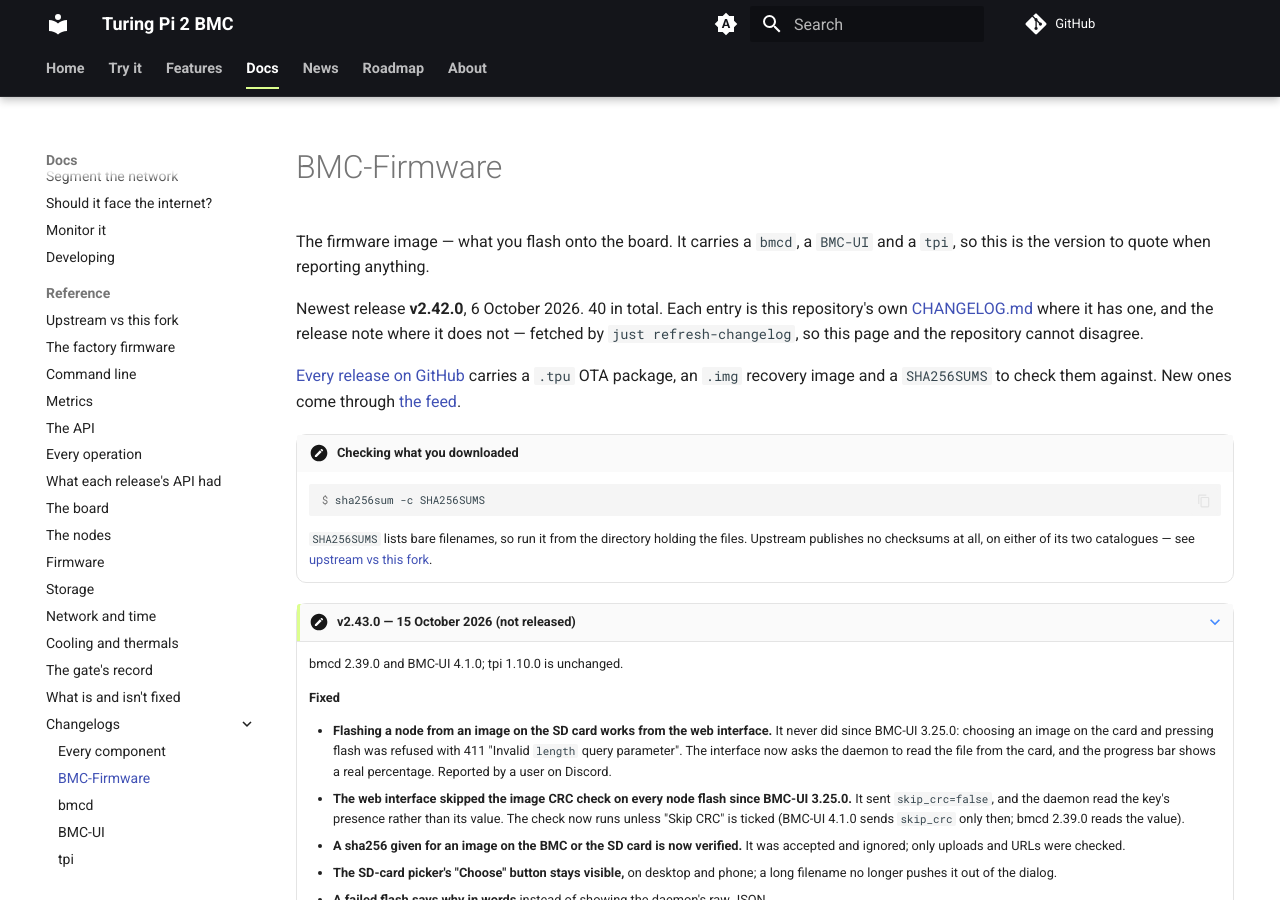
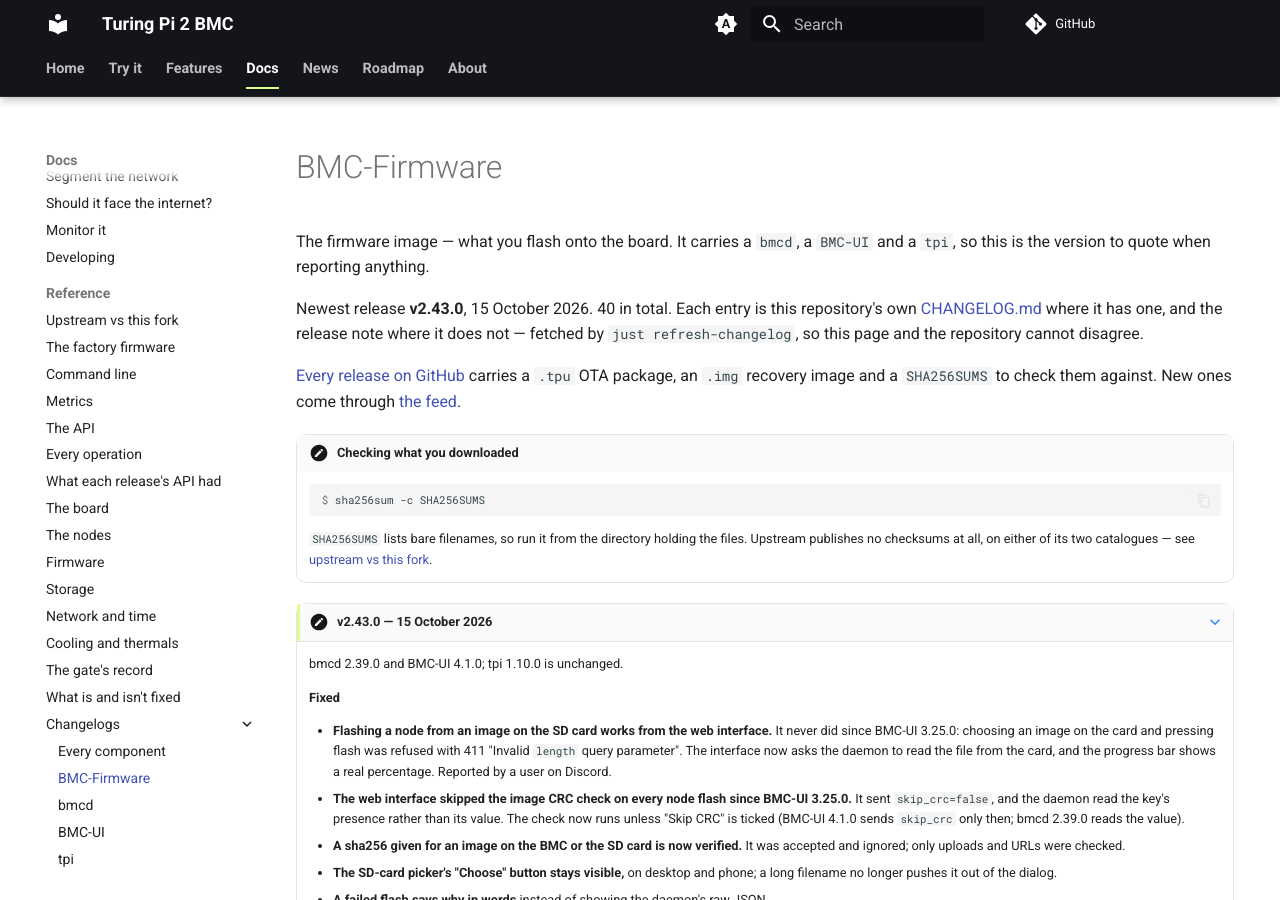
Before and after one commit to excavador-turing/www, an MkDocs documentation site: the page built from docs/changelog/firmware.md, in a window 1280 px wide and 900 px high. Built offline with MkDocs 1.6.1 and Material for MkDocs 9.7.7, drawn with Linux system fonts in a browser that asks for light colours; comment, search, counter and statistics services are not loaded.

Commit message:
v2.43.0: refresh the changelog, the post and the facts from the release
Co-Authored-By: Claude Opus 5.5 (1M context) <noreply@anthropic.com>

```diff
--- a/docs/changelog/firmware.md
+++ b/docs/changelog/firmware.md
@@ -1,5 +1,5 @@
 ---
-description: "Every BMC-Firmware release and what changed in it: 40 entries, newest v2.42.0, taken from the repository's own CHANGELOG.md."
+description: "Every BMC-Firmware release and what changed in it: 40 entries, newest v2.43.0, taken from the repository's own CHANGELOG.md."
 hide:
   - toc
 ---
@@ -8,7 +8,7 @@ hide:
 
 The firmware image — what you flash onto the board. It carries a `bmcd`, a `BMC-UI` and a `tpi`, so this is the version to quote when reporting anything.
 
-Newest release **v2.42.0**, 6 October 2026. 40 in total. Each entry is this repository's own [CHANGELOG.md](https://github.com/excavador-turing/BMC-Firmware/blob/hive/CHANGELOG.md) where it has one, and the release note where it does not — fetched by `just refresh-changelog`, so this page and the repository cannot disagree.
+Newest release **v2.43.0**, 15 October 2026. 40 in total. Each entry is this repository's own [CHANGELOG.md](https://github.com/excavador-turing/BMC-Firmware/blob/hive/CHANGELOG.md) where it has one, and the release note where it does not — fetched by `just refresh-changelog`, so this page and the repository cannot disagree.
 
 [Every release on GitHub](https://github.com/excavador-turing/BMC-Firmware/releases) carries a `.tpu` OTA package, an `.img` recovery image and a `SHA256SUMS` to check them against. New ones come through [the feed](../feed.xml).
 
@@ -20,7 +20,7 @@ Newest release **v2.42.0**, 6 October 2026. 40 in total. Each entry is this repo
 
     `SHA256SUMS` lists bare filenames, so run it from the directory holding the files. Upstream publishes no checksums at all, on either of its two catalogues — see [upstream vs this fork](../reference/comparison.md).
 
-???+ note "v2.43.0 — 15 October 2026 (not released)"
+???+ note "v2.43.0 — 15 October 2026"
 
     bmcd 2.39.0 and BMC-UI 4.1.0; tpi 1.10.0 is unchanged.
 
--- a/docs/data/facts.yaml
+++ b/docs/data/facts.yaml
@@ -3,7 +3,7 @@
 # Every number this site quotes about itself, with where it came
 # from. Pages read it through the macros plugin: {{ gate.updates }},
 # never 26. scripts/facts-lint.py fails a build that types one.
-generated: 2026-10-14
+generated: 2026-10-15
 gate:
   source: "reference/gate-history.md, written by `just refresh-gate-history <board>` from the board's own bmcd_firmware_promotion_total counter"
   as_of: 2026-09-12
@@ -14,7 +14,7 @@ gate:
 releases:
   source: "docs/changelog/*.md, written by `just refresh-changelog` from each repository's CHANGELOG.md"
   firmware:
-    newest: v2.42.0
+    newest: v2.43.0
     count: 40
   bmcd:
     newest: 2.39.0
@@ -60,7 +60,7 @@ faults:
     - The board forgets everything at every reboot
 roadmap:
   source: docs/data/roadmap.json, written by `just refresh-roadmap` from the Ideas discussions
-  as_of: 2026-10-14
+  as_of: 2026-10-15
   count: 7
   shipped: 2
   votes: 18
--- a/docs/data/roadmap.json
+++ b/docs/data/roadmap.json
@@ -1,5 +1,5 @@
 {
- "as_of": "2026-10-14",
+ "as_of": "2026-10-15",
  "items": [
   {
    "number": 25,
--- a/docs/feed.xml
+++ b/docs/feed.xml
@@ -5,10 +5,10 @@
   <link href="https://turingpi.xyz/feed.xml" rel="self"/>
   <link href="https://turingpi.xyz/news/"/>
   <id>https://turingpi.xyz/feed.xml</id>
-  <updated>2026-10-06T00:00:00Z</updated>
+  <updated>2026-10-15T00:00:00Z</updated>
   <author><name>excavador-turing</name></author>
   <entry>
-    <title>Firmware v2.43.0</title>
+    <title>Firmware v2.43.0: The web interface checks the image again, and flashes from the SD card</title>
     <link href="https://turingpi.xyz/news/v2.43.0/"/>
     <id>tag:turingpi.xyz,2026-10-15:firmware/2.43.0</id>
     <updated>2026-10-15T00:00:00Z</updated>
```
Also changed, not shown: docs/changelog/index.md (+2 -2 lines), docs/llms.txt (+4 -4 lines), docs/news/posts/2.43.0.md (+3 -3 lines), docs/roadmap.md (+1 -1 lines).
